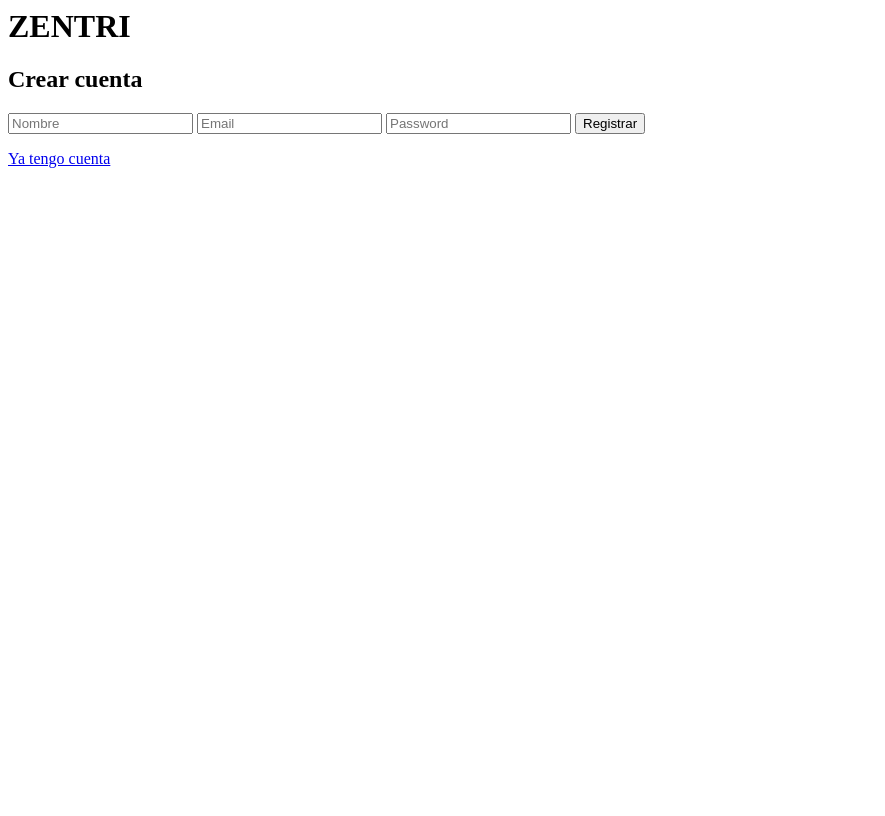
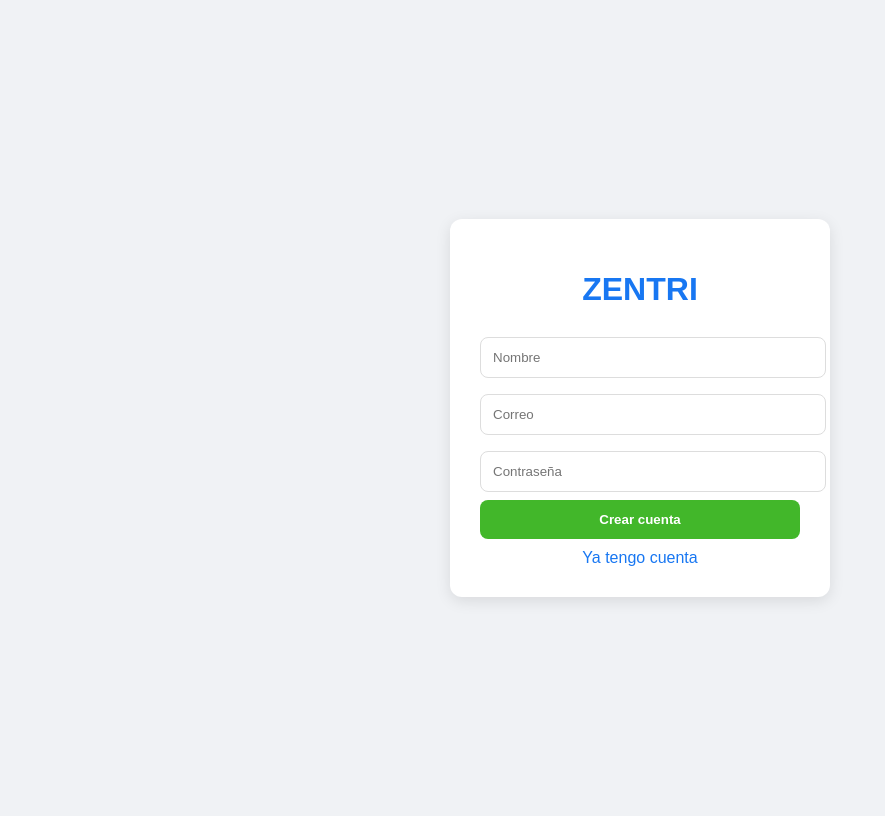
Before and after one commit to deleongalindo24-lgtm/mibook, a Flask app: page /register in a window 1280 px wide. Shown: the whole page, without its empty margins (0-885 px from the left). Before the commit the page ends 168 px from the top, so only its background shows below. Run offline with Flask 3, Linux system fonts and the light colour scheme; some libraries are stand-ins or nearby versions.

Commit message:
Update register.html

```diff
--- a/templates/register.html
+++ b/templates/register.html
@@ -1,13 +1,76 @@
-<h1>ZENTRI</h1>
+<!DOCTYPE html>
+<html>
+<head>
+    <title>Zentri - Register</title>
+    <style>
+        body{
+            font-family: Arial;
+            background:#f0f2f5;
+            display:flex;
+            justify-content:center;
+            align-items:center;
+            height:100vh;
+        }
 
-<form method="POST">
-    <h2>Crear cuenta</h2>
+        .box{
+            background:white;
+            padding:30px;
+            border-radius:12px;
+            width:320px;
+            box-shadow:0px 4px 15px rgba(0,0,0,0.1);
+            text-align:center;
+        }
 
-    <input name="name" placeholder="Nombre">
-    <input name="email" placeholder="Email">
-    <input name="password" type="password" placeholder="Password">
+        h1{
+            color:#1877f2;
+            font-size:32px;
+        }
 
-    <button type="submit">Registrar</button>
-</form>
+        input{
+            width:100%;
+            padding:12px;
+            margin:8px 0;
+            border:1px solid #ddd;
+            border-radius:8px;
+        }
 
-<a href="/login">Ya tengo cuenta</a>
+        button{
+            width:100%;
+            padding:12px;
+            background:#42b72a;
+            color:white;
+            border:none;
+            border-radius:8px;
+            cursor:pointer;
+            font-weight:bold;
+        }
+
+        button:hover{
+            background:#36a420;
+        }
+
+        a{
+            display:block;
+            margin-top:10px;
+            color:#1877f2;
+            text-decoration:none;
+        }
+    </style>
+</head>
+
+<body>
+<div class="box">
+    <h1>ZENTRI</h1>
+
+    <form method="POST">
+        <input name="name" placeholder="Nombre">
+        <input name="email" placeholder="Correo">
+        <input name="password" type="password" placeholder="Contraseña">
+
+        <button type="submit">Crear cuenta</button>
+    </form>
+
+    <a href="/login">Ya tengo cuenta</a>
+</div>
+</body>
+</html>
```
